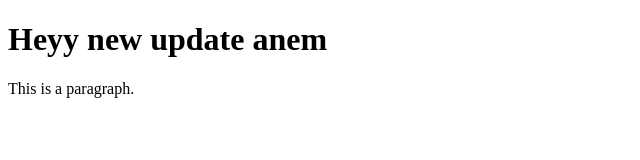
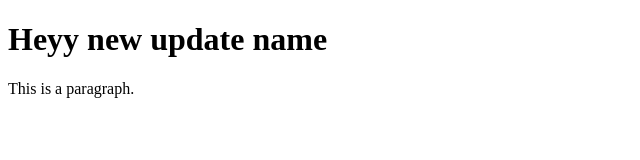
Before and after one commit to Hala-ibu/Coffee-shop-web, a plain HTML site: page html/first page.html in a window 1280 px wide. Shown: the full height of the page, 0-640 px from the left. Drawn offline with Linux system fonts and the light colour scheme.

Commit message:
trying it

```diff
--- a/first page.html
+++ b/html/first page.html
@@ -5,7 +5,7 @@
 </head>
 <body>
 
-<h1>Heyy new update anem</h1>
+<h1>Heyy new update name</h1>
 <p>This is a paragraph.</p>
 
 </body>
```
